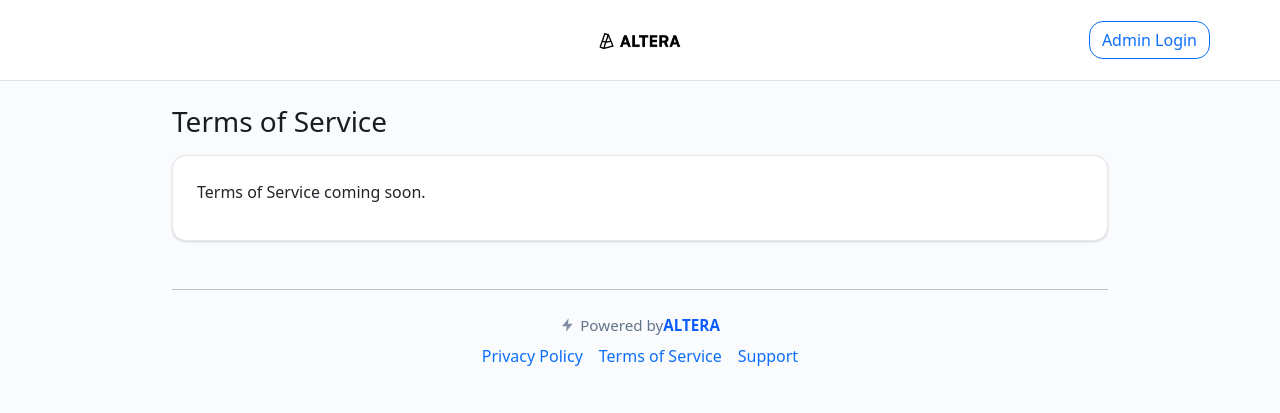
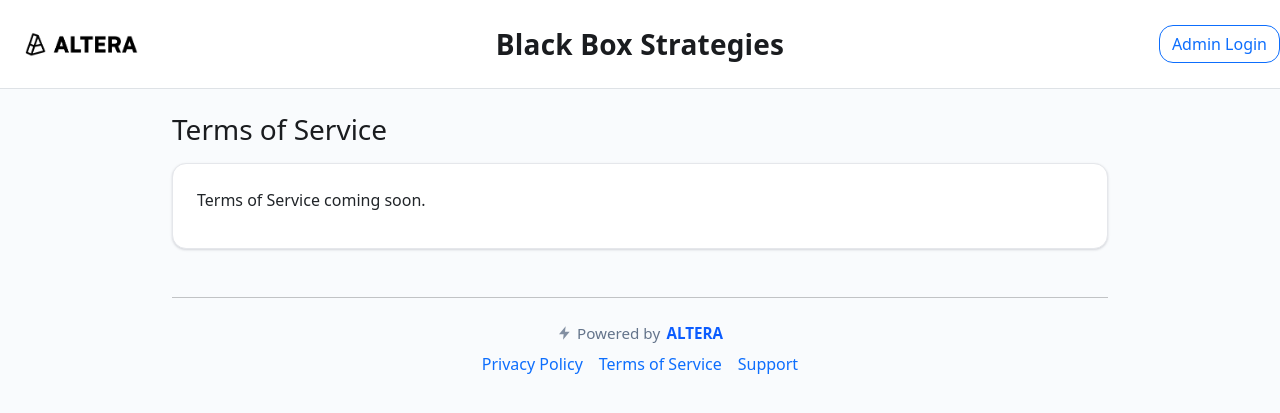
Before and after one commit to nworley97/resume-audit-sandbox, a Flask app: page /terms in a window 1280 px wide. Shown: the top 413 px of the page. Run offline with Flask 3, Linux system fonts and the light colour scheme.

Commit message:
Fixed Powered

```diff
--- a/static/css/app.css
+++ b/static/css/app.css
@@ -145,3 +145,28 @@ html, body{
   justify-content:center;
 }
 .powered-by a { color:#0b5cff; }
+
+.powered-by a { margin-left: .15rem; } /* ensure visible space even if HTML collapses */
+
+/* Navbar: left logo + centered title */
+.brand-logo-left{
+  height: 44px;
+  width: auto;
+  margin-left: .25rem;
+}
+.navbar-center-title{
+  position: absolute;
+  left: 50%;
+  top: 50%;
+  transform: translate(-50%, -50%);
+  font-weight: 800;
+  letter-spacing: .2px;
+  white-space: nowrap;
+  font-size: 1.35rem;
+  z-index: 1; /* ensure it sits above the logo area */
+}
+@media (min-width: 768px){ .navbar-center-title{ font-size: 1.6rem; } }
+@media (min-width: 1200px){ .navbar-center-title{ font-size: 1.75rem; } }
+
+/* Footer 'Powered by' spacing safety */
+.powered-by a{ margin-left: .15rem; }
--- a/templates/base.html
+++ b/templates/base.html
@@ -9,18 +9,23 @@
 </head>
 <body>
   <nav class="navbar navbar-light bg-white border-bottom">
-    <!-- Center brand; controls on the right -->
-    <div class="container position-relative" style="min-height:64px;">
-      <!-- Centered brand/logo -->
-      <a class="navbar-brand position-absolute top-50 start-50 translate-middle"
+    <!-- Left logo, centered title, right controls -->
+    <div class="container-fluid position-relative" style="min-height:72px;">
+      <!-- Left: logo hugs the left -->
+      <a class="navbar-brand d-flex align-items-center"
          href="{{ url_for('recruiter') if current_user.is_authenticated else url_for('home') }}"
          aria-label="Black Box Strategies">
         <img src="{{ url_for('static', filename='img/logo.png') }}"
-             alt="Black Box Strategies" height="32"
-             onerror="this.replaceWith(document.createTextNode('Black Box Strategies'))">
+             alt="Black Box Strategies" class="brand-logo-left"
+             onerror="this.style.display='none'">
       </a>
 
-      <!-- Right-side controls -->
+      <!-- Center: big company title -->
+      <div class="navbar-center-title text-center">
+        Black Box Strategies
+      </div>
+
+      <!-- Right: auth/links -->
       {% if current_user.is_authenticated %}
         <div class="d-flex align-items-center position-absolute end-0 top-50 translate-middle-y">
           <a class="btn btn-outline-secondary me-2" href="{{ url_for('recruiter') }}">Recruiter</a>
@@ -45,11 +50,10 @@
   <footer class="container container-narrow pb-4 footer text-center">
     <hr class="my-4">
     <div class="powered-by mb-2">
-      <!-- tiny spark icon -->
       <svg width="16" height="16" viewBox="0 0 24 24" class="me-1" aria-hidden="true">
         <path d="M13 2L3 14h7l-1 8 10-12h-7l1-8z" fill="currentColor" opacity=".8"/>
       </svg>
-      Powered by <a href="#" class="fw-semibold text-decoration-none">ALTERA</a>
+      Powered by&nbsp;<a href="#" class="fw-semibold text-decoration-none">ALTERA</a>
     </div>
     <div class="d-flex gap-3 justify-content-center">
       <a href="{{ url_for('privacy') }}" class="text-decoration-none">Privacy Policy</a>
```
